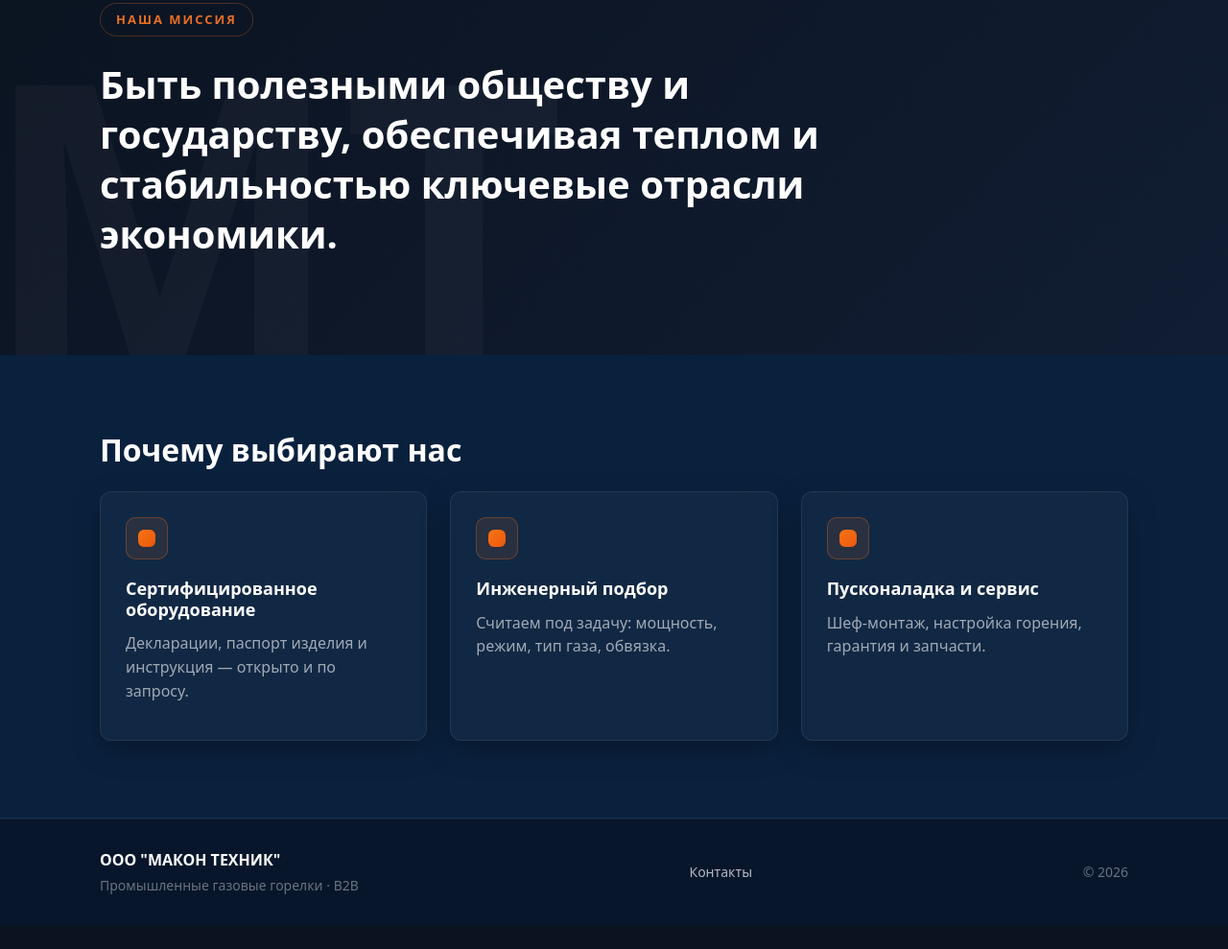
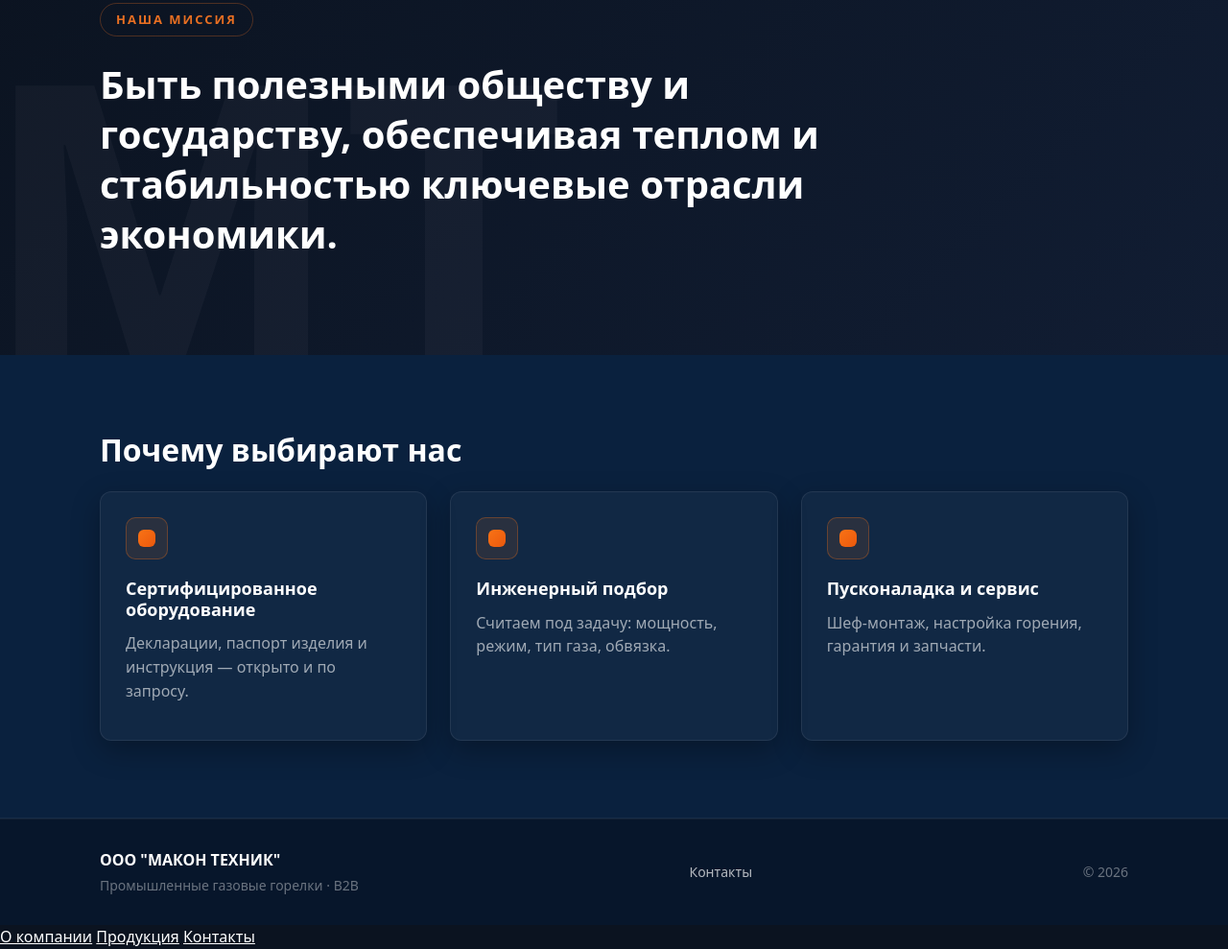
Before and after one commit to sarafantim95/makontech.ru-, a plain HTML site: page index.html in a window 1280 px wide. Shown: the part 1810-2799 px from the top of the page at 96% size. Before the commit the page ends 2774 px from the top, so only its background shows below. Drawn offline with Linux system fonts and the light colour scheme; a script that the page names is missing.

Commit message:
Update index.html

```diff
--- a/index.html
+++ b/index.html
@@ -218,6 +218,13 @@
     </div>
   </footer>
 
+  <!-- НИЖНЕЕ МЕНЮ ДЛЯ МОБИЛЬНЫХ -->
+  <div class="mobile-bottom-nav">
+    <a href="index.html" class="active">О компании</a>
+    <a href="products.html">Продукция</a>
+    <a href="contacts.html">Контакты</a>
+  </div>
+
   <script src="js/main.js"></script>
 </body>
 </html>
```
